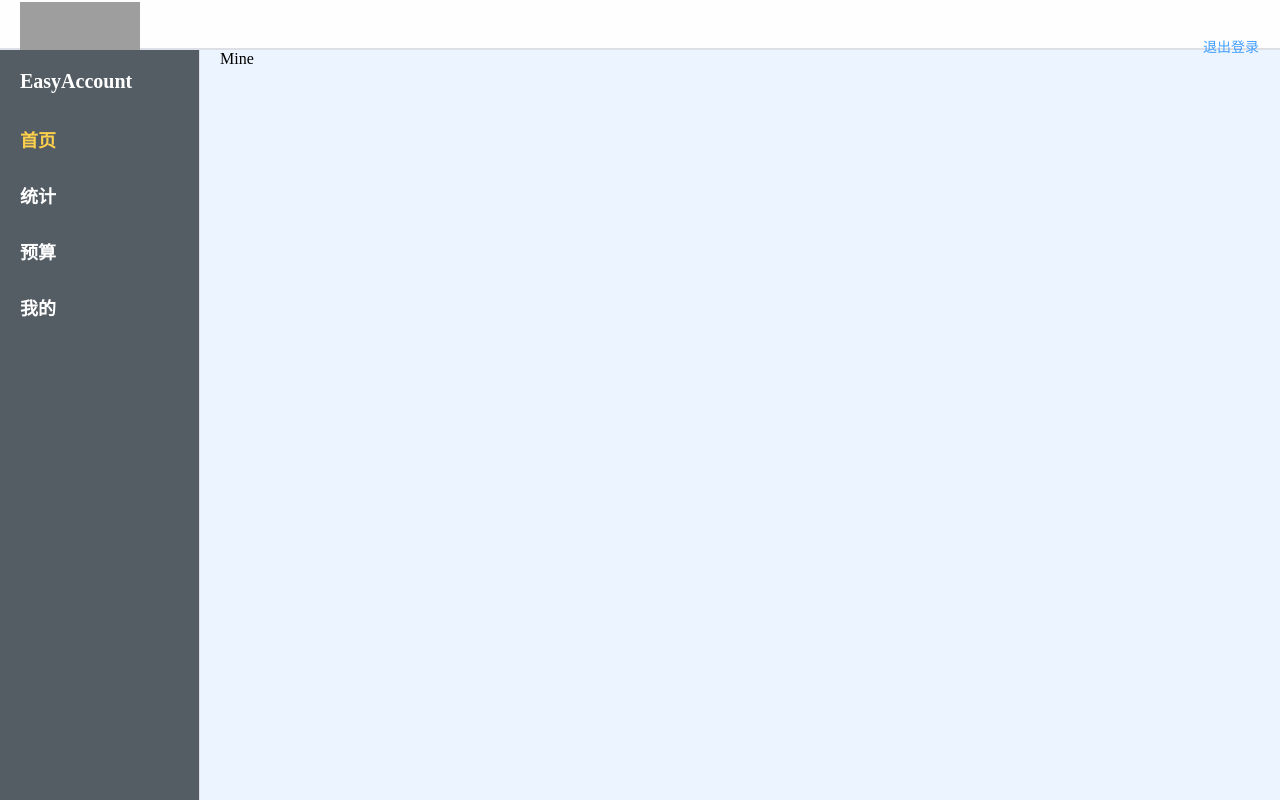
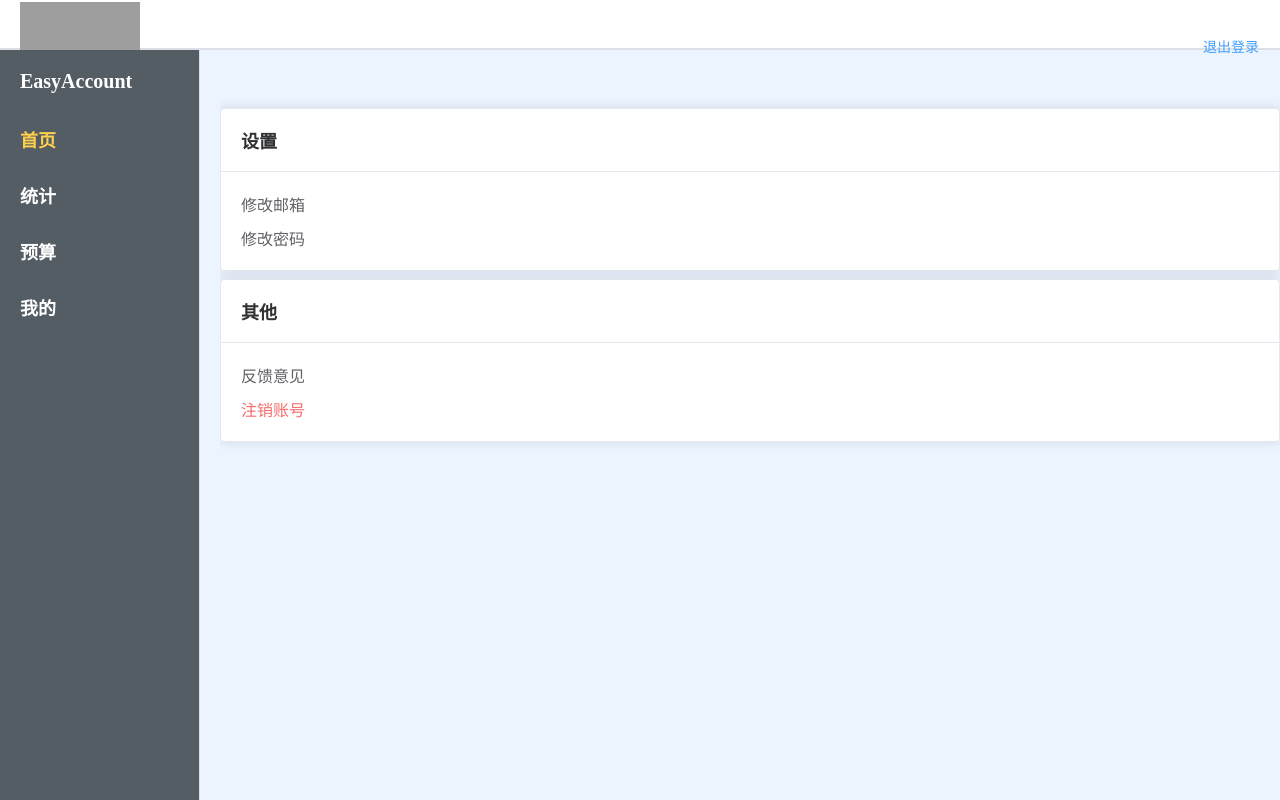
Before and after one commit to Wisdom12333/EasyAccount, a Vue app in the folder web/: page /index/mine in a window 1280 px wide. Built offline with nearby package versions, Linux system fonts and the light colour scheme; sample sign-in values are in the browser's storage; grey boxes are pictures that could not be loaded.

Commit message:
Trans to typescript.

```diff
--- a/web/src/components/Assets.vue
+++ b/web/src/components/Assets.vue
@@ -213,7 +213,7 @@ function cl(row: never, num: string[]) {
   console.log(row, num);
 }
 //新建账户
-async function addAccount(accountForm: FormInstance) {
+async function addAccount(accountForm: FormInstance): Promise<void> {
   if (accountNew.type) accountNew.tag = accountNew.type[1];
   accountNew.userId = store.state.userId;
   if (acType.value === 1) {
@@ -245,7 +245,7 @@ async function addAccount(accountForm: FormInstance) {
     }
   );
 }
-function handleDelete(row: account) {
+function handleDelete(row: account): void {
   axios.get(`/account/deleteAccount?accountId=${row.accountId}`).then(
     () => {
       ElNotification({
--- a/web/src/components/Trades.vue
+++ b/web/src/components/Trades.vue
@@ -89,9 +89,9 @@ const trades = computed(() => {
   }
 });
 
-function getAccountName(accountId: number) {
+function getAccountName(accountId: number): string | null {
   if (accountMap.value.has(accountId)) {
-    return accountMap.value.get(accountId);
+    return accountMap.value.get(accountId) as string;
   } else {
     axios.get(`/account/queryAccount?accountId=${accountId}`).then(
       (response) => {
@@ -102,9 +102,10 @@ function getAccountName(accountId: number) {
         console.log(error.response);
       }
     );
+    return null;
   }
 }
-function getTradeColor(tradeType: string) {
+function getTradeColor(tradeType: string): string {
   switch (tradeType) {
     case "1":
       return "#F56C6C";
--- a/web/src/views/Mine.vue
+++ b/web/src/views/Mine.vue
@@ -1,5 +1,112 @@
-<template><div>Mine</div></template>
+<template>
+  <el-space :fill="true" style="width: 100%">
+    <div style="height: 50px"></div>
+    <el-card>
+      <template #header>
+        <span style="font-size: 18px; font-weight: bold">设置</span>
+      </template>
+      <div>
+        <el-space direction="vertical" :size="10">
+          <el-link @click.prevent="Update(0)"
+            ><span class="link">修改邮箱</span></el-link
+          >
+          <el-link @click.prevent="Update(1)"
+            ><span class="link">修改密码</span></el-link
+          >
+        </el-space>
+      </div>
+    </el-card>
+    <el-card>
+      <template #header>
+        <span style="font-size: 18px; font-weight: bold">其他</span>
+      </template>
+      <div>
+        <el-space direction="vertical" :size="10">
+          <el-link><span class="link">反馈意见</span></el-link>
+          <el-link type="danger" @click.prevent="soldOut"
+            ><span class="link">注销账号</span></el-link
+          >
+        </el-space>
+      </div>
+    </el-card>
+  </el-space>
+</template>
 
-<script setup lang="ts"></script>
+<script setup lang="ts">
+import { ElMessage, ElMessageBox } from "element-plus";
+import axios from "axios";
+import { useStore } from "vuex";
+import { user } from "@/static/entity";
 
-<style scoped></style>
+const store = useStore();
+//新的用户信息
+const userNew = new user();
+const upInfo = [
+  {
+    message: "请输入新的邮箱",
+    verify:
+      /[\w!#$%&'*+/=?^_`{|}~-]+(?:\.[\w!#$%&'*+/=?^_`{|}~-]+)*@(?:[\w](?:[\w-]*[\w])?\.)+[\w](?:[\w-]*[\w])?/,
+    errorMessage: "非法的邮箱！",
+  },
+  {
+    message: "请输入新密码",
+    verify:
+      /[\w!#$%&'*+/=?^_`{|}~-]+(?:\.[\w!#$%&'*+/=?^_`{|}~-]+)*@(?:[\w](?:[\w-]*[\w])?\.)+[\w](?:[\w-]*[\w])?/,
+    errorMessage: "密码不合法！",
+  },
+];
+//更新用户
+const Update = (type: number): void => {
+  ElMessageBox.prompt(upInfo[type].message, "提示", {
+    confirmButtonText: "确认",
+    cancelButtonText: "取消",
+    inputPattern: upInfo[type].verify,
+    inputErrorMessage: upInfo[type].errorMessage,
+  }).then(({ value }) => {
+    if (type === 0) {
+      userNew.eMail = value;
+      userNew.password = "";
+    } else if (type === 1) {
+      userNew.password = value;
+      userNew.eMail = "";
+    }
+    userNew.userId = store.state.userId;
+    axios.post("/user/update", userNew).then(
+      () => {
+        ElMessage({
+          type: "success",
+          message: "修改成功!",
+        });
+      },
+      (error) => {
+        console.log(error.response);
+      }
+    );
+  });
+};
+//注销用户
+const soldOut = () => {
+  ElMessageBox.confirm("这个操作将注销账号，仍要继续吗？", "警告！", {
+    confirmButtonText: "确定",
+    cancelButtonText: "取消",
+    type: "warning",
+  }).then(() => {
+    axios.get(`/user/soldOut?userId=${store.state.userId}`).then(() => {
+      ElMessage({
+        type: "success",
+        message: "注销成功",
+      });
+      store.dispatch("logout");
+    }, null);
+  });
+};
+</script>
+
+<style scoped>
+.link {
+  font-size: 16px;
+}
+.el-card {
+  width: 80%;
+}
+</style>
--- a/web/src/views/Register.vue
+++ b/web/src/views/Register.vue
@@ -83,7 +83,7 @@ function submit() {
     }
   );
 }
-function checkUsername() {
+function checkUsername(): void {
   axios.get(`/user/checkUsername?username=${userReg.username}`).then(
     () => (usernameCheck.value = true),
     () => (usernameCheck.value = false)
```
